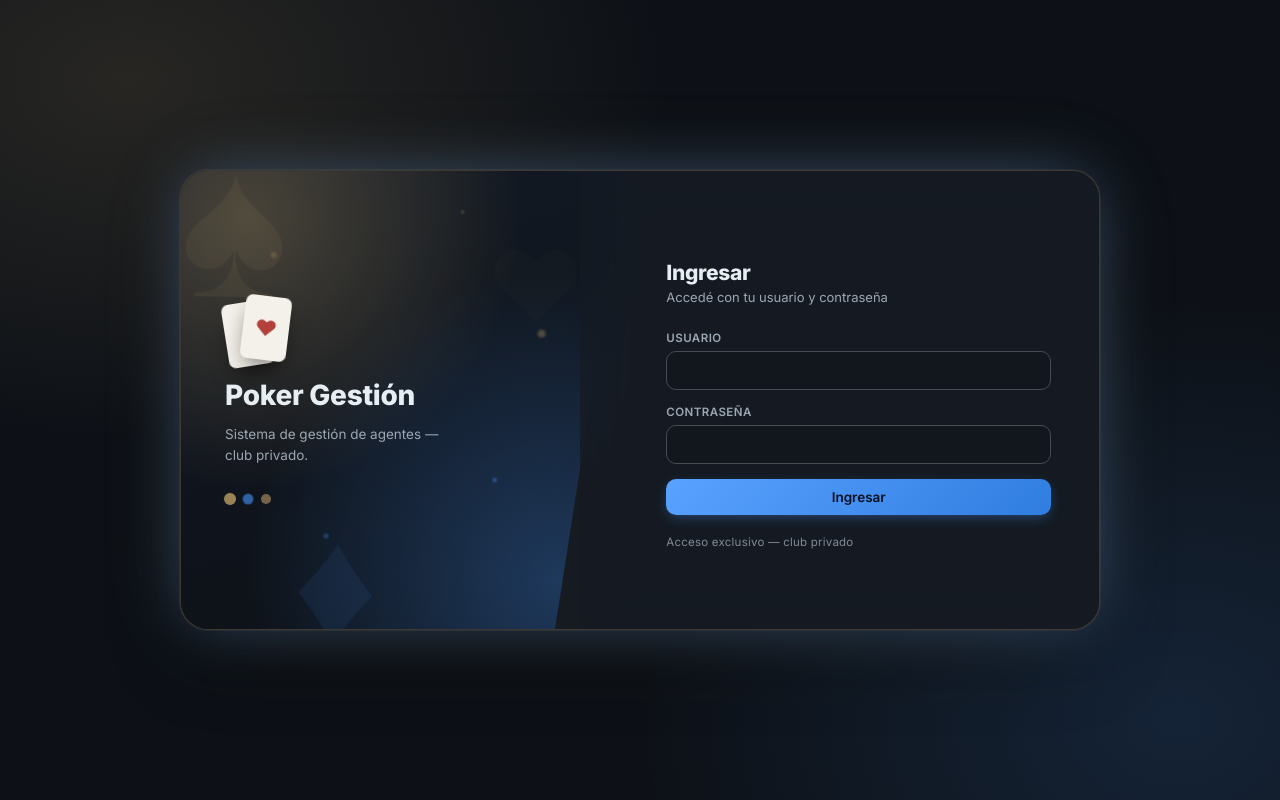
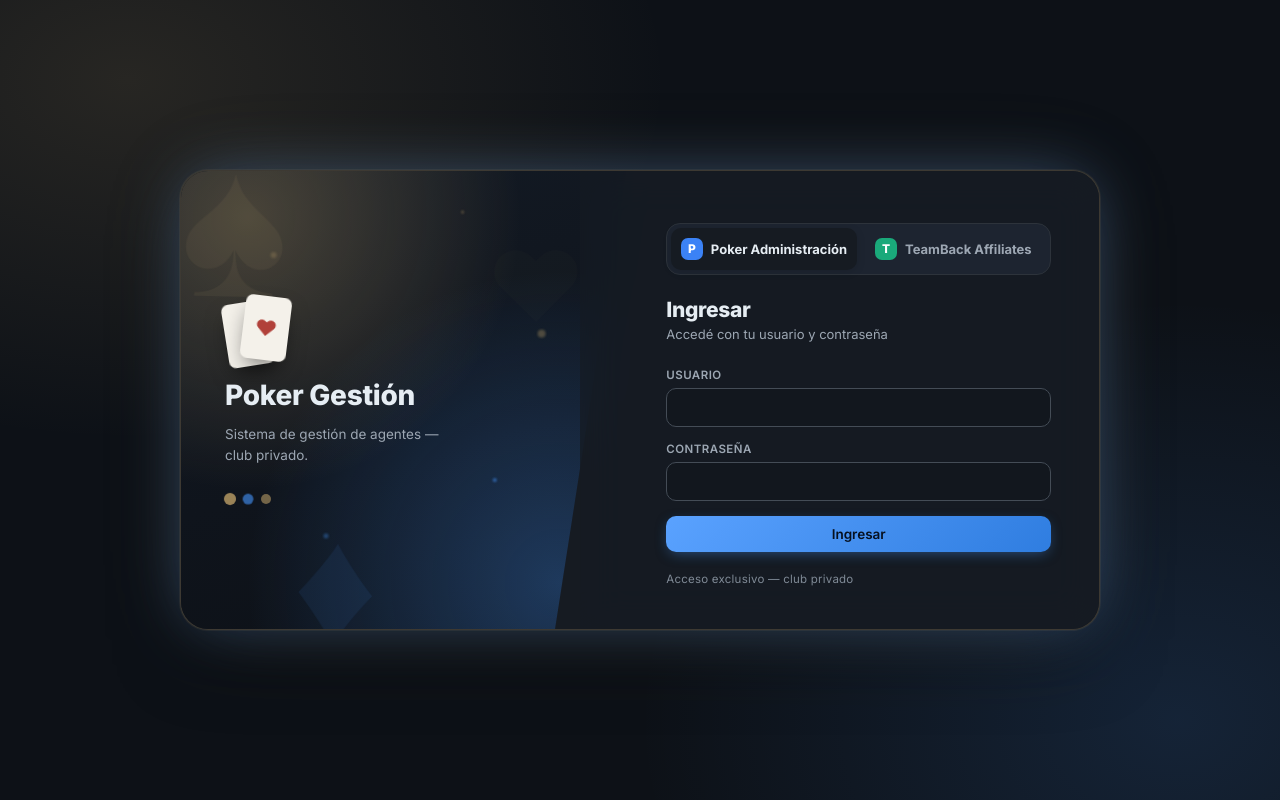
Before and after one commit to leo15794/Administacionpoker, a React (Vite) app in the folder web/: page /login in a window 1280 px wide. Built offline with nearby package versions, Linux system fonts and the light colour scheme; no server answers.

Commit message:
Login: selector Poker Administracion / TeamBack Affiliates arriba del formulario en las dos pantallas de ingreso
Co-Authored-By: Claude Sonnet 5.5 <noreply@anthropic.com>

```diff
--- /dev/null
+++ b/web/src/components/LoginSwitch.tsx
@@ -0,0 +1,16 @@
+import { Link } from "react-router-dom";
+
+// Selector de dónde entrar (21/10/2026, pedido de Leo): las dos secciones tienen usuarios y claves propios, pero comparten la puerta. Se muestra arriba
+// del formulario en las dos pantallas de login; cada una conserva su sesión.
+export default function LoginSwitch({ actual }: { actual: "poker" | "teamback" }) {
+  return (
+    <div className="login-switch login-reveal" style={{ animationDelay: ".1s" }} role="tablist" aria-label="Elegí dónde entrar">
+      <Link to="/login" role="tab" aria-selected={actual === "poker"} className={actual === "poker" ? "on" : ""}>
+        <span className="ls-mark">P</span> Poker Administración
+      </Link>
+      <Link to="/teamback" role="tab" aria-selected={actual === "teamback"} className={actual === "teamback" ? "on" : ""}>
+        <span className="ls-mark ls-tb">T</span> TeamBack Affiliates
+      </Link>
+    </div>
+  );
+}
--- a/web/src/index.css
+++ b/web/src/index.css
@@ -1366,6 +1366,14 @@ th.num, td.num { text-align: right; font-variant-numeric: tabular-nums; }
   backdrop-filter: blur(20px) saturate(140%);
   -webkit-backdrop-filter: blur(20px) saturate(140%);
 }
+/* Selector de sección en el login (21/10/2026) */
+.login-switch { display: grid; grid-template-columns: 1fr 1fr; gap: 4px; padding: 4px; margin: 0 0 22px; border: 1px solid var(--border); border-radius: 14px; background: var(--panel-2); }
+.login-switch a { display: flex; align-items: center; justify-content: center; gap: 8px; padding: 10px 8px; border-radius: 10px; font-size: 13px; font-weight: 650; color: var(--text-dim); text-decoration: none; text-align: center; transition: background .15s ease, color .15s ease; }
+.login-switch a:hover { color: var(--text); }
+.login-switch a.on { background: var(--panel); color: var(--text); box-shadow: 0 2px 10px rgba(0,0,0,.12); }
+.login-switch .ls-mark { width: 22px; height: 22px; border-radius: 7px; display: grid; place-items: center; font-size: 12px; font-weight: 800; color: #fff; background: #3b82f6; flex-shrink: 0; }
+.login-switch .ls-mark.ls-tb { background: #1aa97a; }
+@media (max-width: 420px) { .login-switch a { flex-direction: column; gap: 4px; font-size: 12px; } }
 .login-form-panel h2 { margin: 0 0 4px; font-size: 21px; font-weight: 750; }
 .login-form-panel .sub { color: var(--text-dim); font-size: 13px; margin-bottom: 26px; }
 .login-form-panel .footnote {
--- a/web/src/pages/Login.tsx
+++ b/web/src/pages/Login.tsx
@@ -1,3 +1,4 @@
+import LoginSwitch from "../components/LoginSwitch";
 import { useState } from "react";
 import { useNavigate } from "react-router-dom";
 import { api } from "../api";
@@ -58,6 +59,7 @@ export default function Login() {
           </div>
         </div>
         <div className="login-form-panel">
+          <LoginSwitch actual="poker" />
           <h2 className="login-reveal" style={{ animationDelay: ".2s" }}>Ingresar</h2>
           <div className="sub login-reveal" style={{ animationDelay: ".28s" }}>Accedé con tu usuario y contraseña</div>
           <form onSubmit={onSubmit}>
--- a/web/src/pages/TeamBackAffiliates.tsx
+++ b/web/src/pages/TeamBackAffiliates.tsx
@@ -18,6 +18,7 @@ import Loading from "../components/Loading";
 import ActionsMenu from "../components/ActionsMenu";
 import TbIdleGuard from "../components/TbIdleGuard";
 import CuentasJugadoresTab from "./TeamBackCuentas";
+import LoginSwitch from "../components/LoginSwitch";
 import { getInstallPromptEvent, onInstallPromptChange, isStandaloneDisplay, isIos } from "../installPrompt";
 import { isPushSupported, getNotificationPermission, yaEstaSuscripto, activarNotificaciones } from "../notifications";
 
@@ -199,6 +200,7 @@ function TbLogin({ onLoggedIn }: { onLoggedIn: (s: TbSession) => void }) {
           </div>
         </div>
         <div className="login-form-panel">
+          <LoginSwitch actual="teamback" />
           <h2 className="login-reveal" style={{ animationDelay: ".2s" }}>Ingresar</h2>
           <form onSubmit={onSubmit}>
             <div className="field login-reveal" style={{ animationDelay: ".36s" }}>
```
